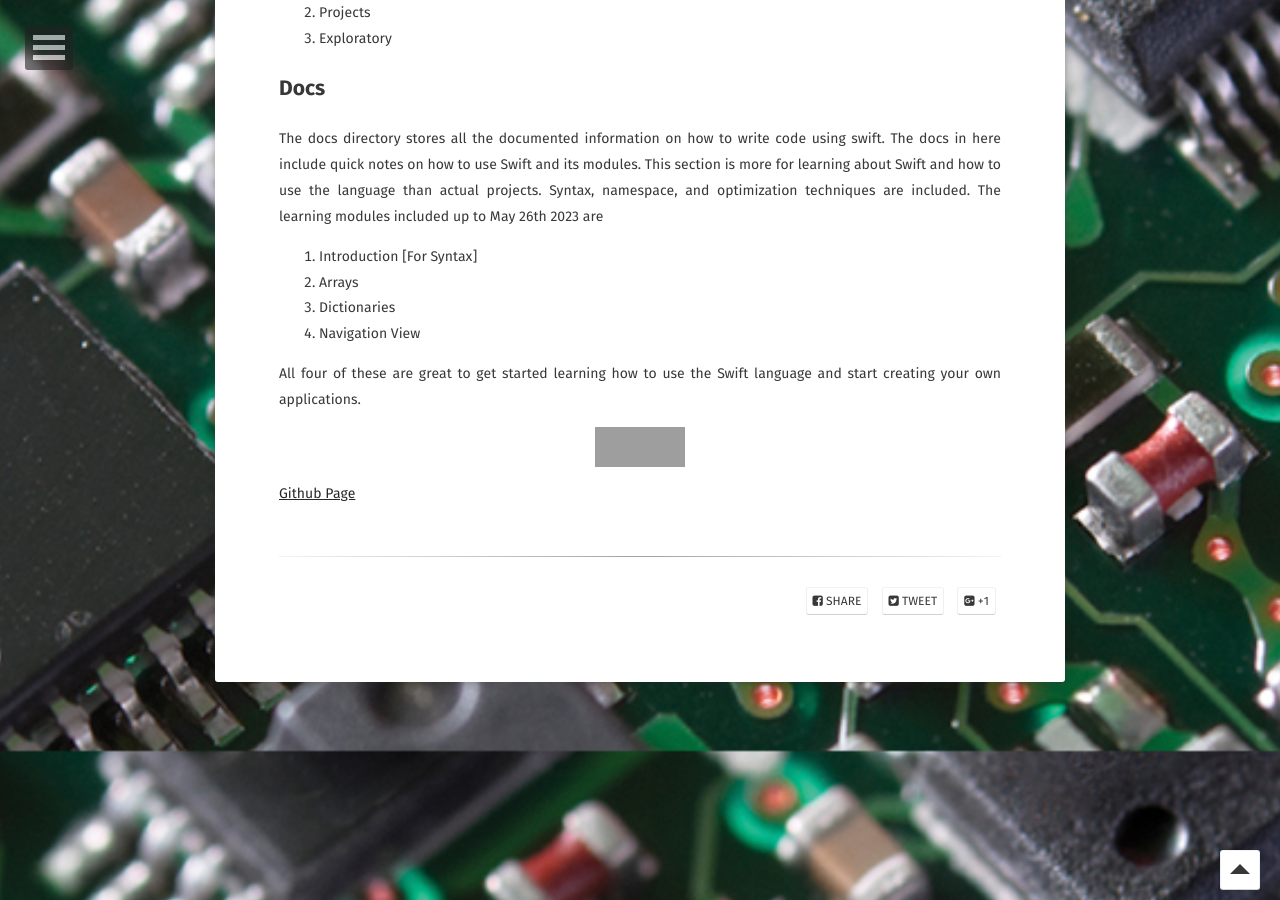
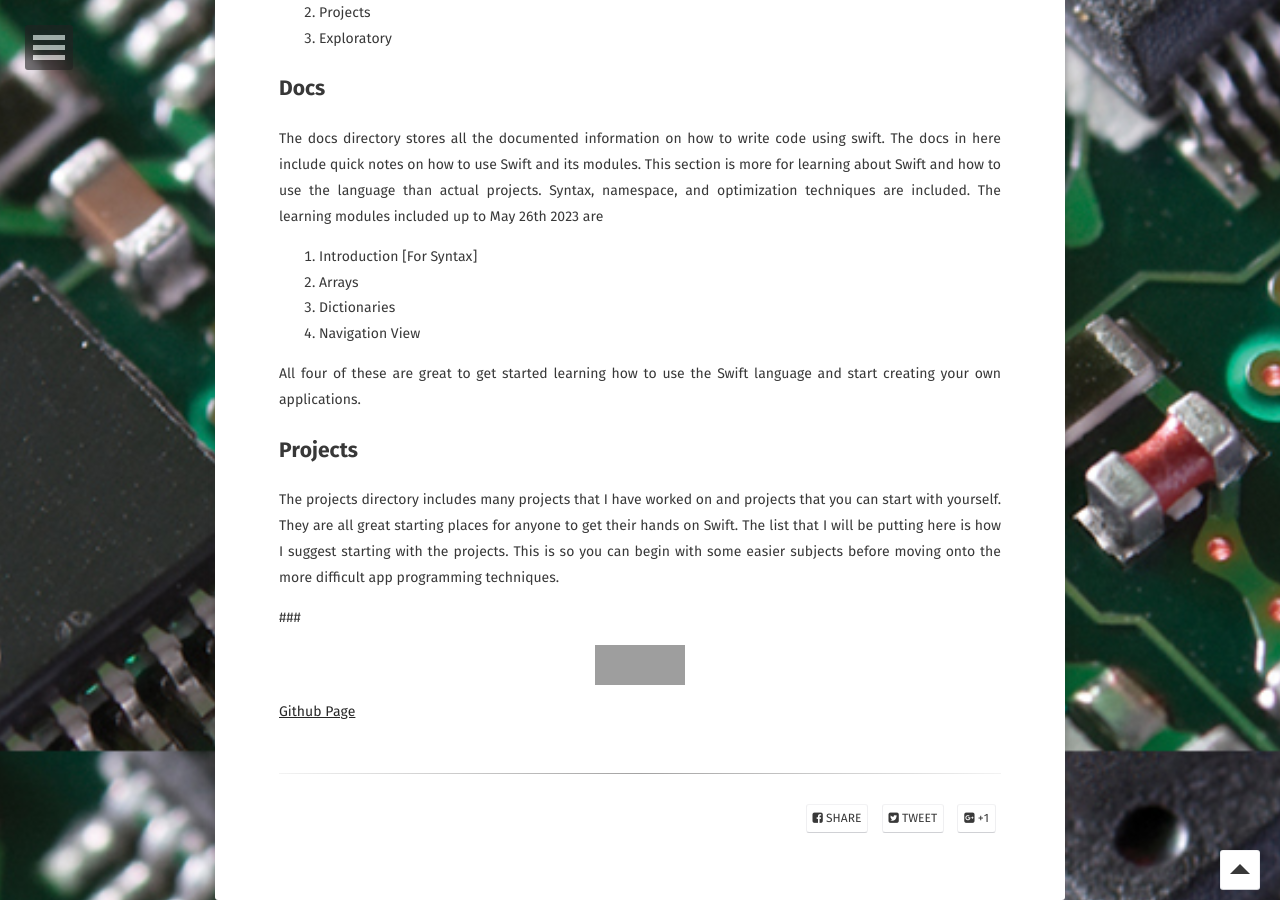
Before and after one commit to Markay12/MarkInfo-Projects, a Jekyll site: the page built from _posts/2023-01-24-swiftprogramming.md, in a window 1280 px wide and 900 px high, scrolled down 1049 px. Built offline with Jekyll 4.4.1, drawn with Linux system fonts in a browser that asks for light colours; some web fonts are replaced; grey boxes are pictures that could not be loaded.

Commit message:
Init projects

```diff
--- a/_posts/2023-01-24-swiftprogramming.md
+++ b/_posts/2023-01-24-swiftprogramming.md
@@ -45,6 +45,12 @@ The docs directory stores all the documented information on how to write code us
 
 All four of these are great to get started learning how to use the Swift language and start creating your own applications.
 
+## Projects
+
+The projects directory includes many projects that I have worked on and projects that you can start with yourself. They are all great starting places for anyone to get their hands on Swift. The list that I will be putting here is how I suggest starting with the projects. This is so you can begin with some easier subjects before moving onto the more difficult app programming techniques.
+
+###
+
 
 
 
```
